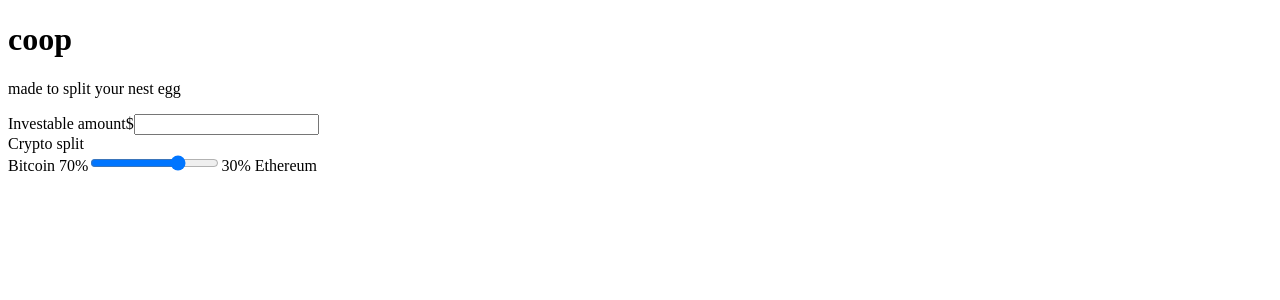
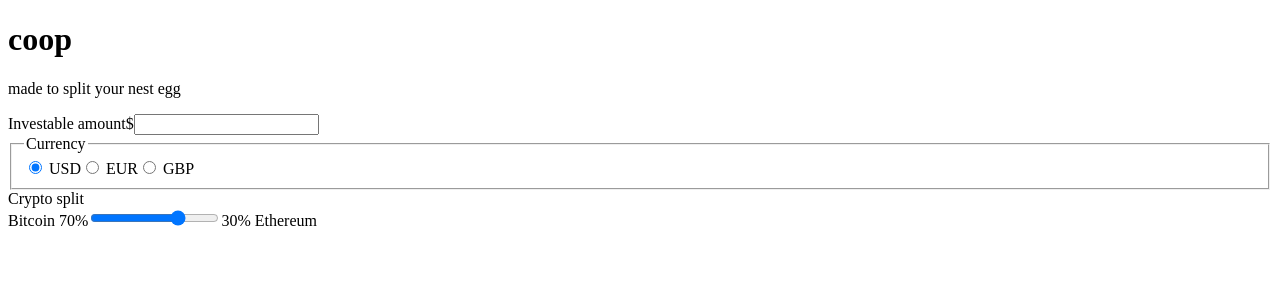
Before and after one commit to bitingteresa/coop, a Vue app: page / in a window 1280 px wide. Shown: the top 300 px of the page. Built offline with nearby package versions, Linux system fonts and the light colour scheme.

Commit message:
feat(ui): add CurrencyPicker component and render

```diff
--- a/src/App.vue
+++ b/src/App.vue
@@ -3,6 +3,7 @@ import { ref } from 'vue';
 import { CURRENCY_SYMBOLS, type Currency } from '@/types';
 import AmountInput from '@/components/AmountInput.vue';
 import CryptoSlider from '@/components/CryptoSlider.vue';
+import CurrencyPicker from '@/components/CurrencyPicker.vue';
 
 interface State {
   btcPercent: number;
@@ -27,5 +28,6 @@ const state = ref<State>({ ...DEFAULTS });
     v-model="state.investableAmount"
     :symbol="CURRENCY_SYMBOLS[state.selectedCurrency]"
   />
+  <CurrencyPicker v-model="state.selectedCurrency" />
   <CryptoSlider v-model="state.btcPercent" />
 </template>
--- /dev/null
+++ b/src/components/CurrencyPicker.vue
@@ -0,0 +1,22 @@
+<script setup lang="ts">
+import { useId } from 'vue';
+import { CURRENCIES, type Currency } from '@/types';
+
+const selectedCurrency = defineModel<Currency>({ required: true });
+const selectedCurrencyGroup = useId();
+</script>
+
+<template>
+  <fieldset>
+    <legend>Currency</legend>
+    <label v-for="currency in CURRENCIES" :key="currency">
+      <input
+        type="radio"
+        :name="selectedCurrencyGroup"
+        :value="currency"
+        v-model="selectedCurrency"
+      />
+      {{ currency }}
+    </label>
+  </fieldset>
+</template>
--- a/src/types/index.ts
+++ b/src/types/index.ts
@@ -1,7 +1,9 @@
-export const CURRENCY_SYMBOLS = {
+export const CURRENCY_SYMBOLS: Record<Currency, string> = {
   USD: '$',
   EUR: '€',
   GBP: '£',
-} as const;
+};
 
-export type Currency = keyof typeof CURRENCY_SYMBOLS;
+export const CURRENCIES = ['USD', 'EUR', 'GBP'] as const;
+
+export type Currency = (typeof CURRENCIES)[number];
```
